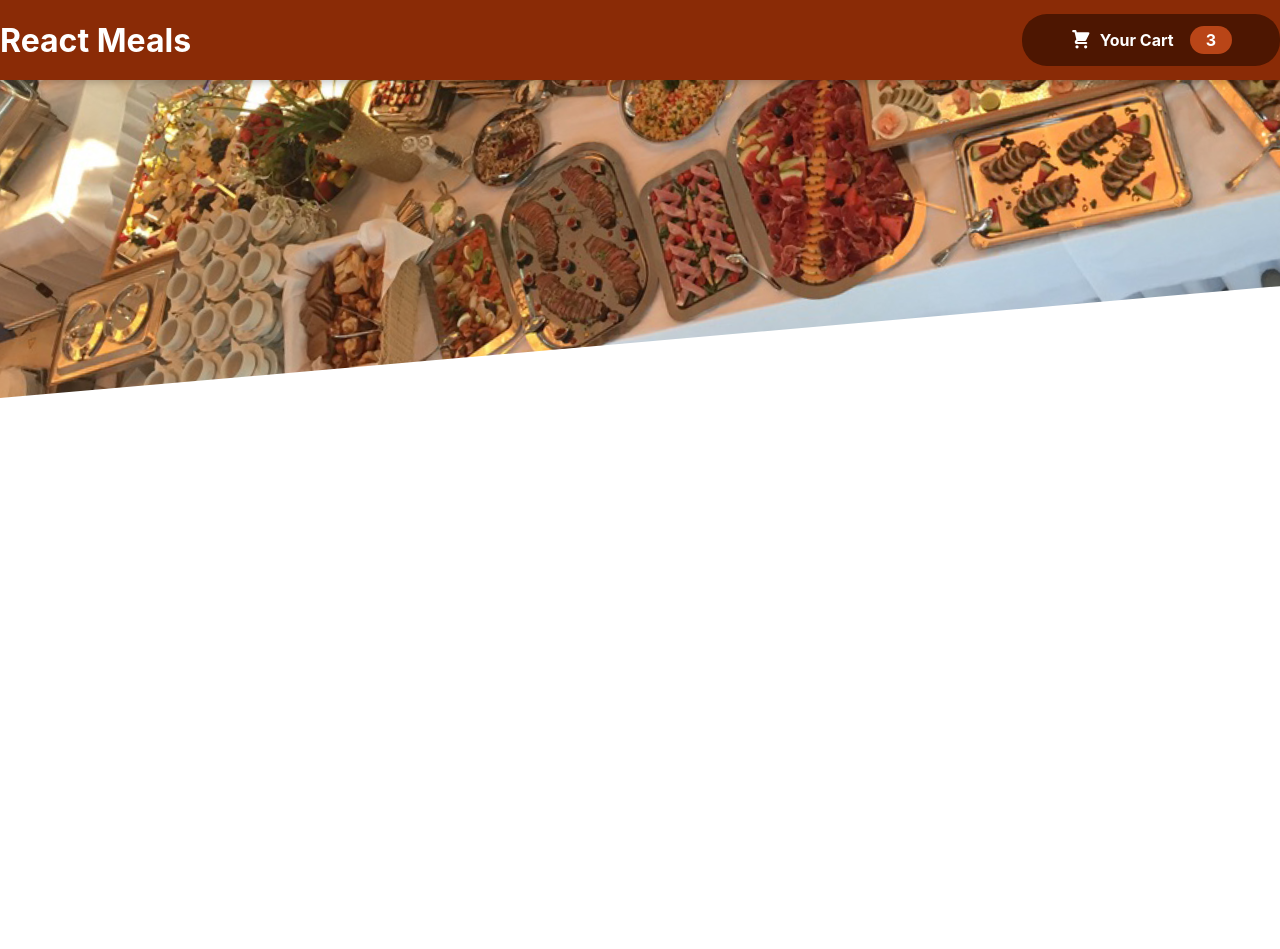
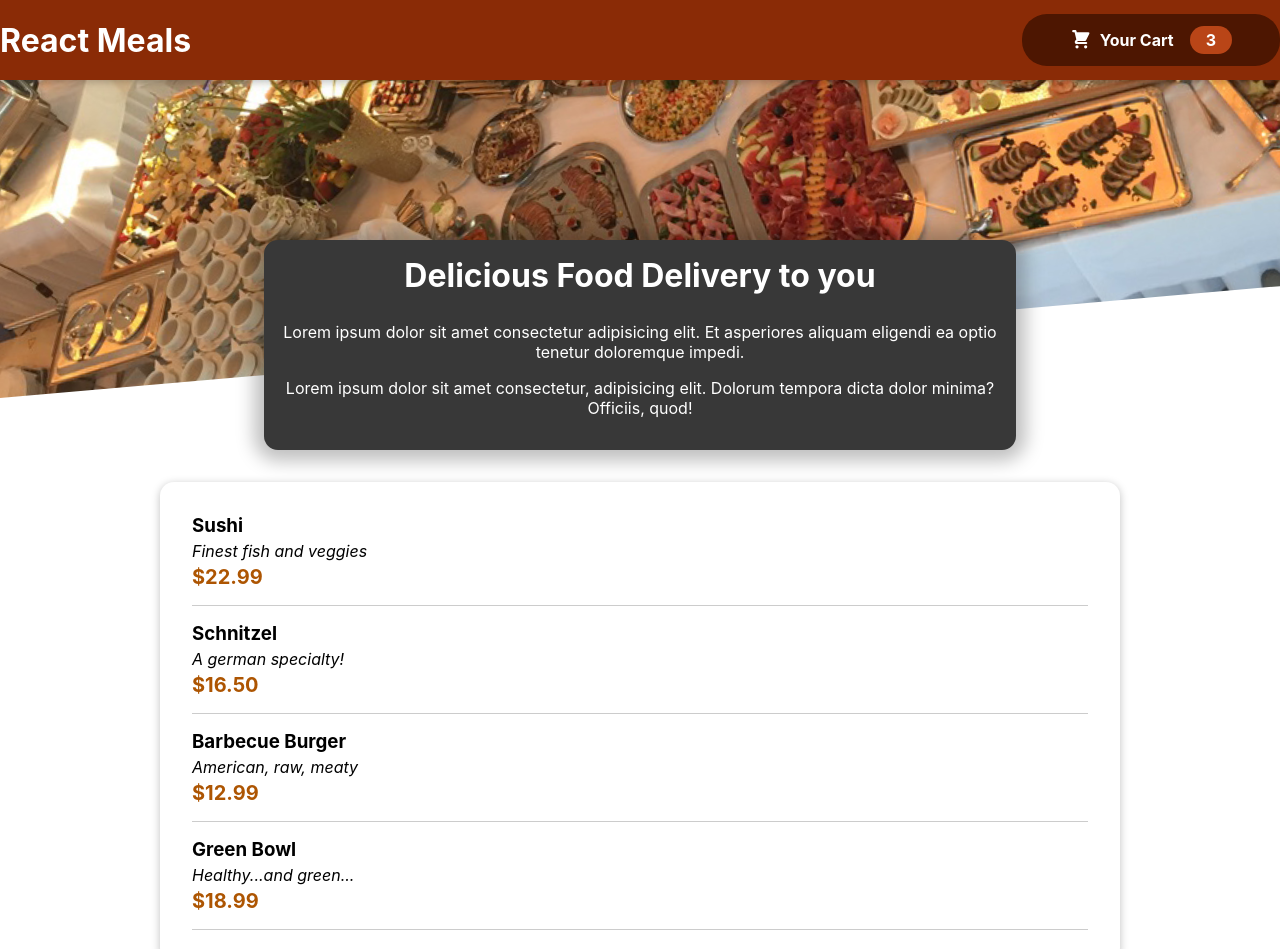
Before and after one commit to Harsh2813/Basic-restaurant-app-practice, a React (Create React App) app: page / in a window 1280 px wide. Shown: the top 949 px of the page. Before the commit the page ends 800 px from the top, so only its background shows below. Built offline with nearby package versions, Linux system fonts and the light colour scheme.

Commit message:
added MealItem to show and passed props availableMeals with key taken whole list in mealList and placed in under ul and wrapped with card

```diff
--- a/src/App.js
+++ b/src/App.js
@@ -1,10 +1,13 @@
 import React from 'react'
 import Header from './components/Layout/Header'
-
+import Meals from './components/Meals/Meals';
 const App = () => {
   return (
     <React.Fragment>
       <Header/>
+      <main>
+        <Meals/>
+      </main>
     </React.Fragment>
   )
 }
--- /dev/null
+++ b/src/components/Meals/AvailableMeals.js
@@ -0,0 +1,50 @@
+import classes from "./AvailableMeals.module.css";
+import Card from "../UI/Card";
+import MealItem from "./MealItem";
+
+const DUMMY_MEALS = [
+  {
+    id: "m1",
+    name: "Sushi",
+    description: "Finest fish and veggies",
+    price: 22.99,
+  },
+  {
+    id: "m2",
+    name: "Schnitzel",
+    description: "A german specialty!",
+    price: 16.5,
+  },
+  {
+    id: "m3",
+    name: "Barbecue Burger",
+    description: "American, raw, meaty",
+    price: 12.99,
+  },
+  {
+    id: "m4",
+    name: "Green Bowl",
+    description: "Healthy...and green...",
+    price: 18.99,
+  },
+];
+
+const AvailableMeals = () => {
+  const mealsList = DUMMY_MEALS.map((meal) => (
+    <MealItem
+      key={meal.id}
+      name={meal.name}
+      description={meal.description}
+      price={meal.price}
+    />
+  ));
+  return (
+    <section className={classes.meals}>
+      <Card>
+        <ul>{mealsList}</ul>
+      </Card>
+    </section>
+  );
+};
+
+export default AvailableMeals;
--- /dev/null
+++ b/src/components/Meals/AvailableMeals.module.css
@@ -0,0 +1,24 @@
+.meals {
+    max-width: 60rem;
+    width: 90%;
+    margin: 2rem auto;
+    animation: meals-appear 1s ease-out forwards;
+  }
+
+  .meals ul {
+    list-style: none;
+    margin: 0;
+    padding: 0;
+  }
+
+  @keyframes meals-appear {
+    from {
+      opacity: 0;
+      transform: translateY(3rem);
+    }
+
+    to {
+      opacity: 1;
+      transform: translateY(0);
+    }
+  }
--- /dev/null
+++ b/src/components/Meals/MealItem.js
@@ -0,0 +1,20 @@
+import React from 'react'
+import classes from './MealItem.module.css';
+
+const MealItem = (props) => {
+
+    let price = `$${props.price.toFixed(2)}`;
+
+  return (
+    <li className={classes.meal}>
+      <div>
+        <h3>{props.name}</h3>
+        <div className={classes.description}>{props.description}</div>
+        <div className={classes.price}>{price}</div>
+      </div>
+      <div></div>
+    </li>
+  )
+}
+
+export default MealItem
--- /dev/null
+++ b/src/components/Meals/MealItem.module.css
@@ -0,0 +1,22 @@
+.meal {
+    display: flex;
+    justify-content: space-between;
+    margin: 1rem;
+    padding-bottom: 1rem;
+    border-bottom: 1px solid #ccc;
+  }
+
+  .meal h3 {
+    margin: 0 0 0.25rem 0;
+  }
+
+  .description {
+    font-style: italic;
+  }
+
+  .price {
+    margin-top: 0.25rem;
+    font-weight: bold;
+    color: #ad5502;
+    font-size: 1.25rem;
+  }
--- /dev/null
+++ b/src/components/Meals/Meals.js
@@ -0,0 +1,14 @@
+import React from 'react'
+import AvailableMeals from './AvailableMeals'
+import MealsSummary from './MealsSummary'
+
+const Meals = () => {
+  return (
+    <React.Fragment>
+        <MealsSummary/>
+        <AvailableMeals/>
+    </React.Fragment>
+  )
+}
+
+export default Meals
--- /dev/null
+++ b/src/components/UI/Card.js
@@ -0,0 +1,12 @@
+import React from 'react'
+import classes from './Card.module.css'
+
+const Card = (props) => {
+  return (
+    <div className={classes.card}>
+      {props.children}
+    </div>
+  )
+}
+
+export default Card
--- /dev/null
+++ b/src/components/UI/Card.module.css
@@ -0,0 +1,6 @@
+.card {
+    padding: 1rem;
+    box-shadow: 0 2px 8px rgba(0, 0, 0, 0.25);
+    border-radius: 14px;
+    background-color: white;
+  }
```
